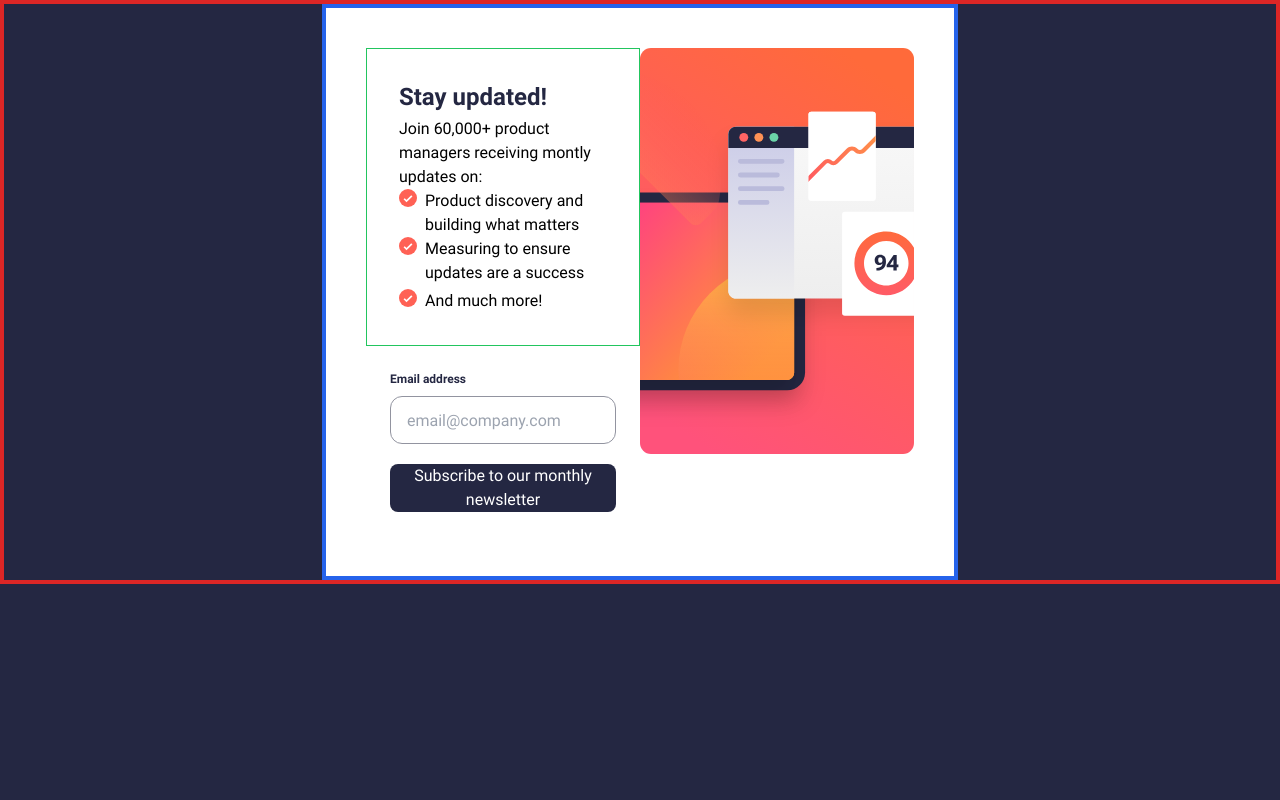
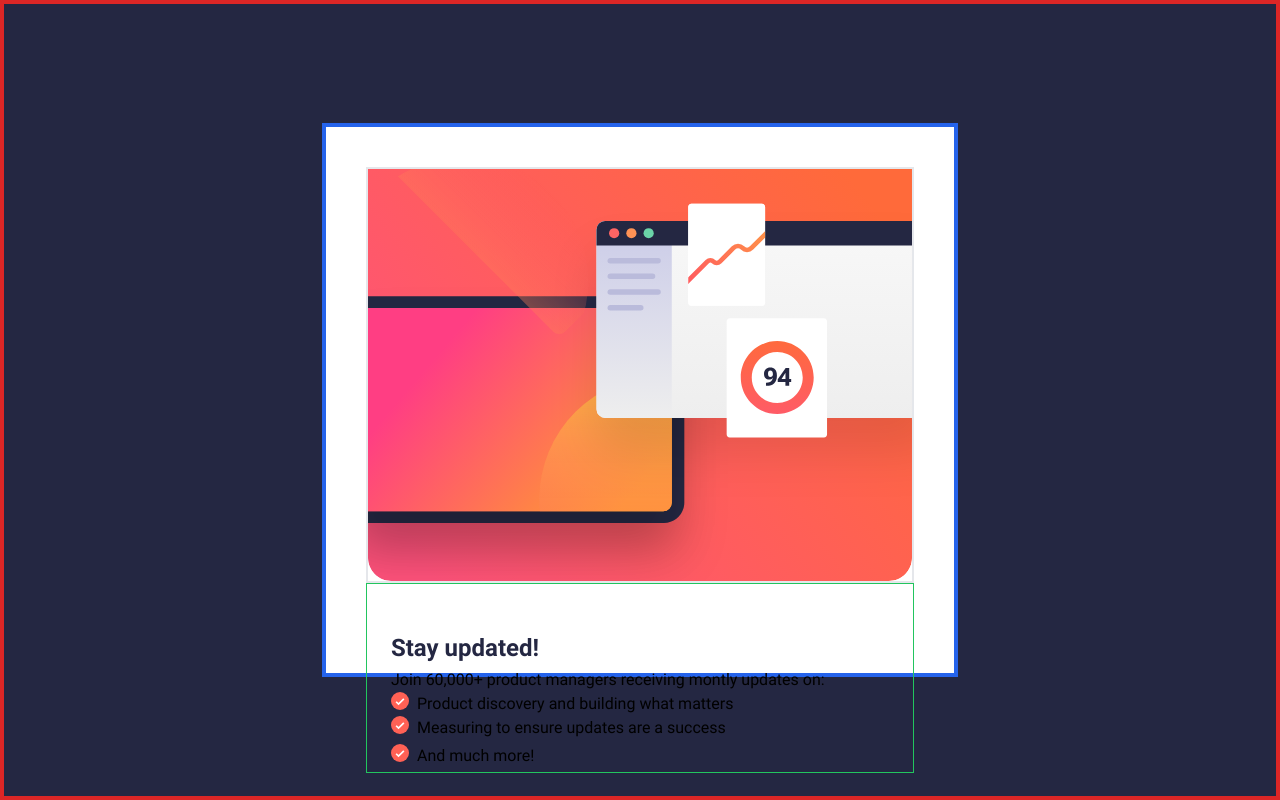
Before and after one commit to MobuchiElly/newsletter-signup-with-nextJS, a Next.js app: page / in a window 1280 px wide. Shown: the top 800 px of the page. Built offline with nearby package versions, Linux system fonts and the light colour scheme.

Commit message:
changed tablet view

```diff
--- a/pages/components/Input.js
+++ b/pages/components/Input.js
@@ -21,7 +21,7 @@ const Input = () => {
               <input type='email' value={email} onChange={(e) => setEmail(e.target.value)} placeholder='email@company.com'  className="border-neutral-grey w-full border-1 rounded-xl p-4 text-16 mt-2 mb-5 h-12"/>
             </div>
 
-            <div className='text-white bg-neutral-darkgrey block w-full h-12 rounded-lg' m-6><button type='submit' className='text-center w-full h-full'>Subscribe to our monthly newsletter</button></div>
+            <div className='text-white bg-neutral-darkgrey block w-full h-12 rounded-lg'><button type='submit' className='text-center w-full h-full'>Subscribe to our monthly newsletter</button></div>
         </form>
     </div>
   )
--- a/pages/components/Text.js
+++ b/pages/components/Text.js
@@ -3,7 +3,7 @@ import Image from 'next/image'
 
 const Text = () => {
   return (
-    <div className='p-8 w-full tablet:w-50 border-green-500 border-1 text-16'>
+    <div className='px-6 pb-1 pt-12 w-full tablet:w-50 border-green-500 border-1 text-16'>
         <h1 className='font-roboto font-bold text-neutral-darkgrey text-2xl mb-1'>Stay updated!</h1>
         <p>Join 60,000+ product managers receiving montly updates on:</p>
 
@@ -28,7 +28,7 @@ export default Text
 export const ImgIcon = () => {
   return (
     <>
-          <Image src='/icon-list.svg' width={26} height={26} className='inline-flex pr-2'/>
+          <Image src='/icon-list.svg' width={26} height={26} alt='icon' className='inline-flex pr-2'/>
     </>
   )
 }
--- a/pages/index.js
+++ b/pages/index.js
@@ -5,20 +5,21 @@ import Body from './components/Body'
 
 const Home = () => {
   return (
-    <div className='w-screen h-full tablet:bg-neutral-darkgrey border-4 border-red-600 tablet:flex tablet:items-center tablet:justify-center'>
+    <div className='w-screen h-screen tablet:bg-neutral-darkgrey border-4 border-red-600 tablet:flex tablet:items-center tablet:justify-center'>
 
-      <div className='index-div font-roboto w-full h-full grid tablet:grid-cols-2 border-4 border-blue-600 mobile:p-0 tablet:m-0 gap-0 md:p-10 bg-neutral-white'>
+      <div className='index-div font-roboto w-full h-full grid desktop:grid-cols-2 border-4 border-blue-600 mobile:p-0 desktop:m-0 gap-0 md:p-10 bg-neutral-white'>
             {/* display for desktop */}
-        <div className="hidden tablet:block w-auto tablet:order-1">
+        <div className="hidden desktop:block w-auto desktop:order-1">
           <Image
             src="/illustration-sign-up-desktop.svg"
             alt="welcome desktop user"
             width={500}
             height={500}
+            priority={true}
           />
         </div>
       {/* Display for screens smaller than "desktop" */}
-        <div className="block tablet:hidden p-0 m-0 border-2 w-full mobile-screen tablet:order-1 text-neutral-darkgrey font-roboto">
+        <div className="block desktop:hidden p-0 m-0 border-2 w-full mobile-screen desktop:order-1 text-neutral-darkgrey font-roboto">
           <Image
             src="/illustration-sign-up-mobile.svg"
             alt="welcome mobile user"
@@ -26,7 +27,7 @@ const Home = () => {
             height={200} className="w-full p-0 m-0"
           />
         </div>
-        <div className='tablet:flex tablet:justify-center tablet:align-center'>
+        <div className='desktop:flex desktop:justify-center desktop:align-center'>
           <Body />
         </div>
       </div>
--- a/pages/success/index.js
+++ b/pages/success/index.js
@@ -8,7 +8,7 @@ const index = () => {
       <div className='flex flex-col buttonphones:max-tablet:h-screen buttonphones:max-tablet:w-full border-4 border-red-500 tablet:border-green-600 justify-around align-center p-6 buttonphones:pb-0 tablet:bg-neutral-white tablet:w-30 tablet:h-100 tablet:rounded'>
           <div>
             <div className="ml-0 m-2">
-              <Image src='/icon-list.svg' width={80} height={80}/>
+              <Image src='/icon-list.svg' width={80} height={80} alt="icon"/>
             </div>
             <div className="ml-0 m-2 font-bold text-5xl"><span className="text-neutral-charcoalgrey">Thanks for Subscribing!</span></div>
             <div className="ml-0 m-2">
```
